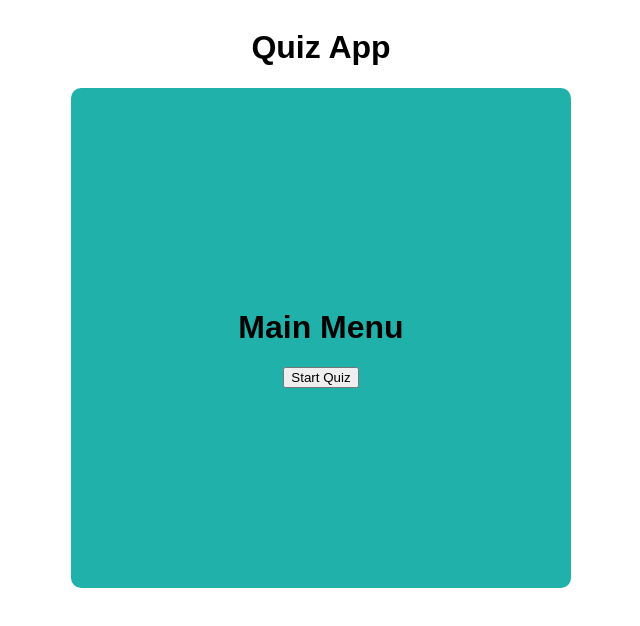
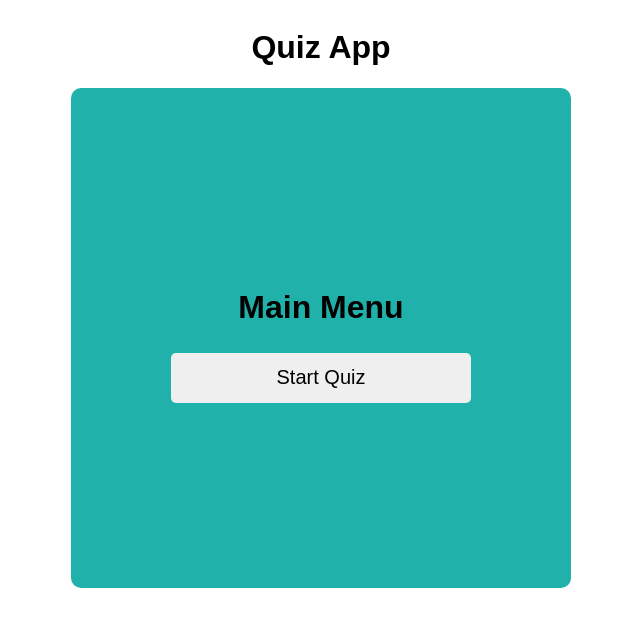
Before and after one commit to kathrynhoule/quiz-app, a React (Vite) app: page / in a window 1280 px wide. Shown: the top 626 px of the page, without its empty margins (319-959 px from the left). Built offline with nearby package versions, Linux system fonts and the light colour scheme.

Commit message:
adds placeholder data to questions array

```diff
--- a/src/App.css
+++ b/src/App.css
@@ -16,3 +16,13 @@
      justify-content: center;
      align-items: center;
 }
+
+.main-menu button {
+     width: 300px;
+     height: 50px;
+     margin: 5px;
+     border: none;
+     border-radius: 5px;
+     font-size: 20px;
+     cursor: pointer;
+}
```
Also changed, not shown: src/Extras/QuestionBank.jsx (added, +30 -0 lines).
